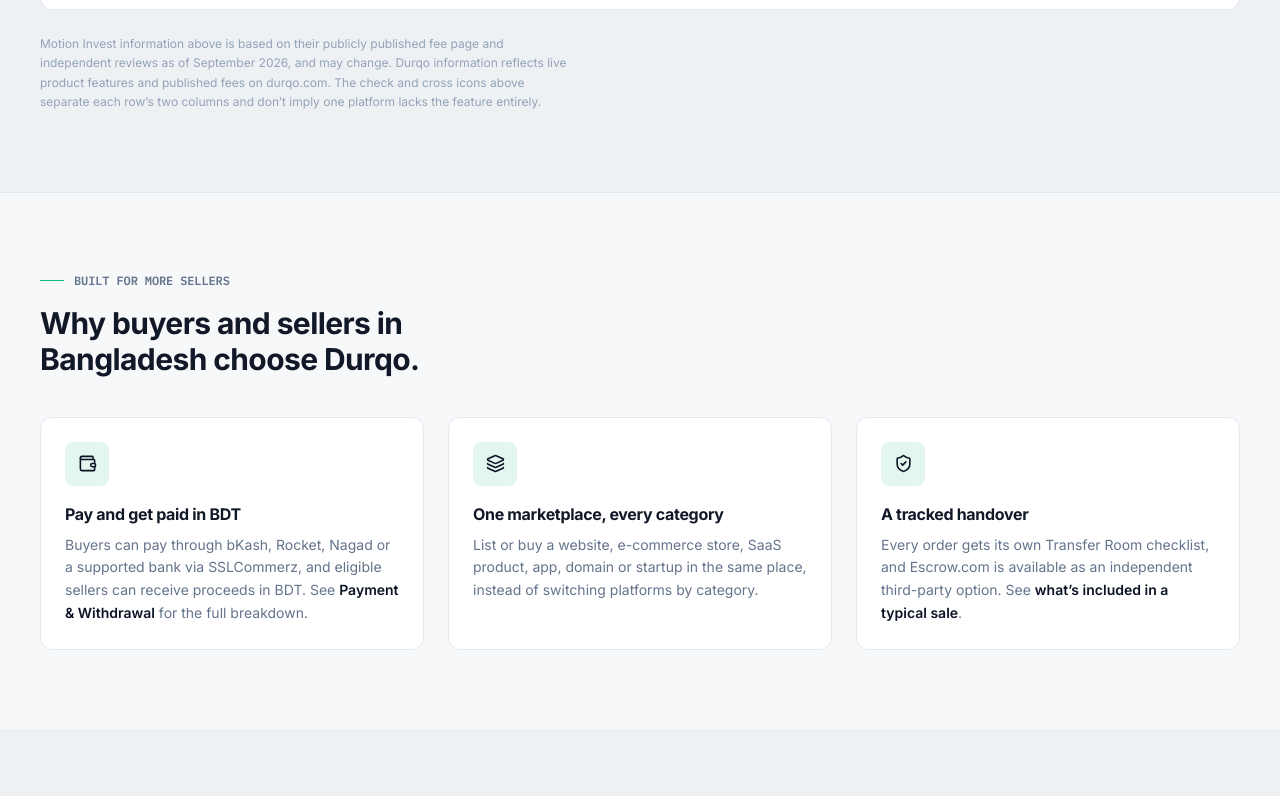
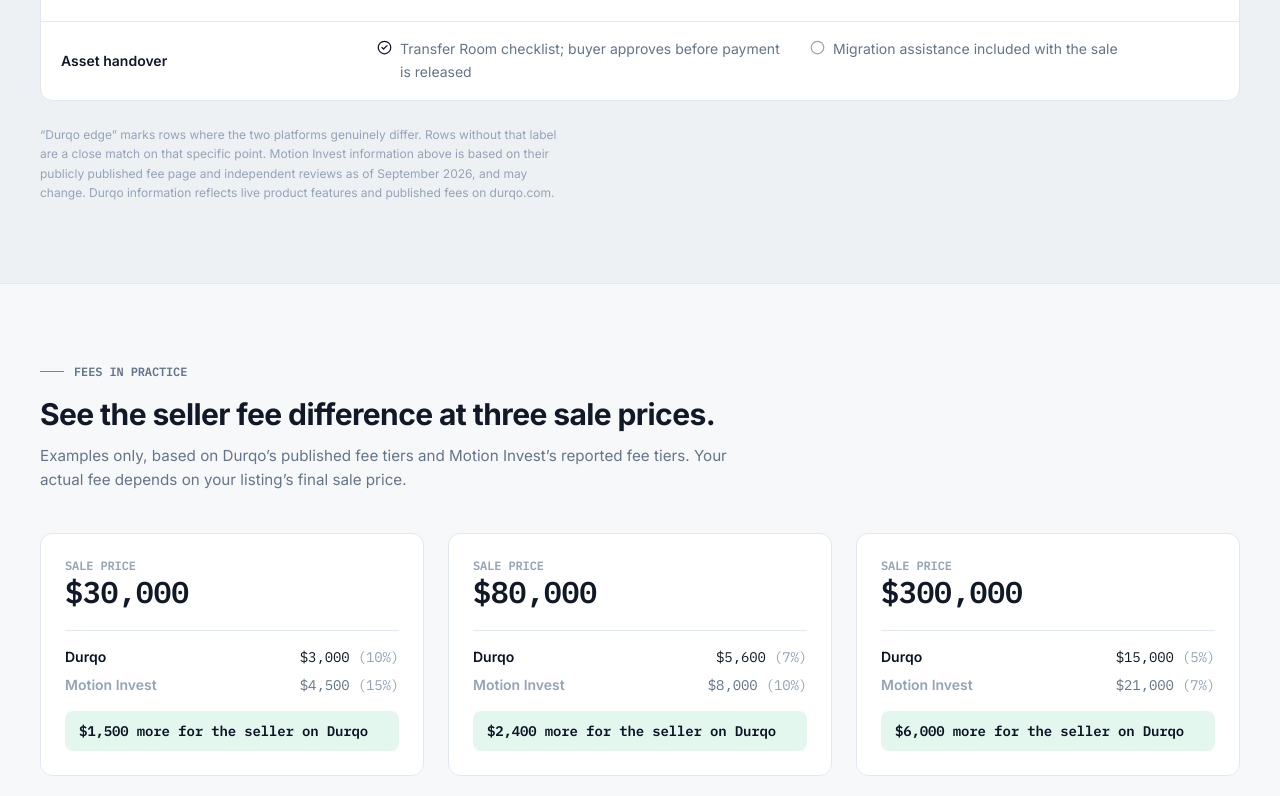
Before and after one commit to mdmanirmia/durqo-app, a Next.js app: page /durqo-vs-motion-invest in a window 1280 px wide. Shown: the part 1560-2356 px from the top of the page. Built offline with nearby package versions, Linux system fonts and the light colour scheme; no server answers.

Commit message:
Premium redesign + SEO depth for Durqo vs Motion Invest page

```diff
--- a/src/app/durqo-vs-motion-invest/page.tsx
+++ b/src/app/durqo-vs-motion-invest/page.tsx
@@ -9,7 +9,8 @@ import {
   ShieldCheck,
   Info,
   CheckCircle2,
-  XCircle,
+  Circle,
+  Sparkles,
 } from "lucide-react";
 import Container from "@/components/ui/Container";
 import Button from "@/components/ui/Button";
@@ -54,24 +55,25 @@ import GroupedFaq, { type FaqGroup } from "@/components/GroupedFaq";
 // the owner asked to drop the visible breadcrumb from the Bangladesh buyer
 // guide's hero for the same reason; kept the BreadcrumbList JSON-LD only,
 // same choice applied here from the start for consistency).
+const META_TITLE = "Durqo vs Motion Invest (2026): Fees, Categories & Payments Compared | Durqo";
+const META_DESCRIPTION =
+  "Durqo vs Motion Invest compared: seller fees, buyer costs, categories accepted, BDT and card payment options, and how each marketplace protects a sale.";
+
 export const metadata: Metadata = {
-  title: "Durqo vs Motion Invest: Compare Fees & Categories | Durqo",
-  description:
-    "Compare Durqo and Motion Invest side by side: seller fees, buyer costs, supported categories, payment methods and how each platform protects a sale.",
+  title: META_TITLE,
+  description: META_DESCRIPTION,
   robots: { index: true, follow: true },
   openGraph: {
     type: "website",
     siteName: "Durqo",
-    title: "Durqo vs Motion Invest: Compare Fees & Categories | Durqo",
-    description:
-      "Compare Durqo and Motion Invest side by side: seller fees, buyer costs, supported categories, payment methods and how each platform protects a sale.",
+    title: META_TITLE,
+    description: META_DESCRIPTION,
     url: "https://www.durqo.com/durqo-vs-motion-invest",
   },
   twitter: {
     card: "summary_large_image",
-    title: "Durqo vs Motion Invest: Compare Fees & Categories | Durqo",
-    description:
-      "Compare Durqo and Motion Invest side by side: seller fees, buyer costs, supported categories, payment methods and how each platform protects a sale.",
+    title: META_TITLE,
+    description: META_DESCRIPTION,
   },
   alternates: { canonical: "https://www.durqo.com/durqo-vs-motion-invest" },
 };
@@ -96,8 +98,7 @@ const ARTICLE_JSON_LD = {
   "@context": "https://schema.org",
   "@type": "Article",
   headline: PAGE_TITLE,
-  description:
-    "Compare Durqo and Motion Invest side by side: seller fees, buyer costs, supported categories, payment methods and how each platform protects a sale.",
+  description: META_DESCRIPTION,
   author: DURQO_ORG,
   publisher: DURQO_ORG,
   datePublished: PUBLISHED_DATE,
@@ -131,52 +132,76 @@ function Inner({ children, className = "" }: { children: React.ReactNode; classN
   return <div className={`mx-auto max-w-[1200px] ${className}`}>{children}</div>;
 }
 
-const COMPARISON_ROWS = [
+const COMPARISON_ROWS: {
+  feature: string;
+  durqo: string;
+  motionInvest: string;
+  winner: "durqo" | "tie";
+}[] = [
   {
     feature: "Categories accepted",
     durqo: "15+ categories: websites, e-commerce, SaaS, apps, domains, startups and more",
     motionInvest: "Content websites and YouTube channels only",
+    winner: "durqo",
   },
   {
     feature: "Seller fee",
     durqo: "Flat tiered fee on the whole sale price: 10% under $50k, 7% from $50k-$250k, 5% over $250k",
     motionInvest: "Reported to range from around 20% on sales under $20k to around 5% on sales over $500k",
+    winner: "durqo",
   },
   {
     feature: "Buyer fee",
     durqo: "No marketplace fee for buyers",
     motionInvest: "No additional fee for buyers",
+    winner: "tie",
   },
   {
     feature: "Upfront listing fee",
     durqo: "None",
     motionInvest: "None",
+    winner: "tie",
   },
   {
     feature: "Payment methods",
     durqo: "Card (Stripe), BDT via bKash, Rocket, Nagad or bank (SSLCommerz), or Escrow.com",
     motionInvest: "USD bank wire transfer",
+    winner: "durqo",
   },
   {
     feature: "BDT / mobile banking support",
     durqo: "Yes, BDT checkout and BDT seller payouts",
     motionInvest: "Not published on their site",
+    winner: "durqo",
   },
   {
     feature: "Where funds are held",
     durqo: "Held by Durqo directly, or independently by Escrow.com if you choose that option",
     motionInvest: "Held in Motion Invest's own bank account until the transfer completes",
+    winner: "durqo",
   },
   {
     feature: "Listing verification",
     durqo: "Listing review plus optional seller identity verification",
     motionInvest: "Seller-submitted income screenshots, Loom walkthroughs and a traffic cross-check",
+    winner: "tie",
   },
   {
     feature: "Asset handover",
     durqo: "Transfer Room checklist; buyer approves before payment is released",
     motionInvest: "Migration assistance included with the sale",
+    winner: "tie",
   },
+];
+
+// Illustrative only: computed from Durqo's published SUCCESS_FEE_TIERS
+// (src/lib/fees.ts) and Motion Invest's reported fee tiers (see this file's
+// top-of-file accuracy note). Not a calculator, not tied to any real
+// listing, hedged again in the section's own footnote.
+const FEE_EXAMPLES = [
+  { price: "$30,000", durqoRate: "10%", durqoFee: "$3,000", miRate: "15%", miFee: "$4,500", savings: "$1,500" },
+  { price: "$80,000", durqoRate: "7%", durqoFee: "$5,600", miRate: "10%", miFee: "$8,000", savings: "$2,400" },
+  { price: "$300,000", durqoRate: "5%", durqoFee: "$15,000", miRate: "7%", miFee: "$21,000", savings: "$6,000" },
 ];
 
 const FAQ_GROUPS: FaqGroup[] = [
@@ -279,6 +304,14 @@ export default function DurqoVsMotionInvestPage() {
                   accepts, how much each one charges, which payment methods are available, and how a sale is
                   protected, so you can decide which fits what you&rsquo;re buying or selling.
                 </p>
+                <div className="mt-5 flex items-start gap-2.5 rounded-lg border border-rule bg-brand-soft/40 px-4 py-3">
+                  <Sparkles size={15} className="mt-0.5 shrink-0 text-brand-strong" aria-hidden />
+                  <p className="text-sm leading-relaxed text-ink">
+                    <span className="font-semibold">Quick answer:</span> Durqo covers 15+ categories with a lower
+                    starting seller fee and BDT payment support; Motion Invest specializes in content sites and
+                    YouTube channels paid by USD wire. The comparison below covers both in full.
+                  </p>
+                </div>
                 <p className="mt-3 text-xs font-medium uppercase tracking-wide text-ink-faint">
                   Reviewed by the Durqo Marketplace Team · Updated September 2026
                 </p>
@@ -383,13 +416,20 @@ export default function DurqoVsMotionInvestPage() {
               <div className="divide-y divide-rule">
                 {COMPARISON_ROWS.map((row) => (
                   <div key={row.feature} className="grid grid-cols-1 gap-x-6 gap-y-2 px-5 py-4 sm:grid-cols-[1fr_1.4fr_1.4fr]">
-                    <p className="text-sm font-semibold text-ink">{row.feature}</p>
+                    <p className="flex flex-wrap items-center gap-2 text-sm font-semibold text-ink">
+                      {row.feature}
+                      {row.winner === "durqo" && (
+                        <span className="mono rounded-full bg-brand-soft px-2 py-0.5 text-[0.6rem] font-semibold uppercase tracking-wide text-brand-strong">
+                          Durqo edge
+                        </span>
+                      )}
+                    </p>
                     <p className="flex items-start gap-2 text-sm leading-relaxed text-ink-soft">
                       <CheckCircle2 size={15} className="mt-0.5 shrink-0 text-brand-strong" aria-hidden />
                       {row.durqo}
                     </p>
                     <p className="flex items-start gap-2 text-sm leading-relaxed text-ink-soft">
-                      <XCircle size={15} className="mt-0.5 shrink-0 text-ink-faint" aria-hidden />
+                      <Circle size={15} className="mt-0.5 shrink-0 text-ink-faint" aria-hidden />
                       {row.motionInvest}
                     </p>
                   </div>
@@ -397,11 +437,52 @@ export default function DurqoVsMotionInvestPage() {
               </div>
             </div>
             <p className="mt-6 max-w-[70ch] text-xs leading-relaxed text-ink-faint">
-              Motion Invest information above is based on their publicly published fee page and independent
-              reviews as of September 2026, and may change. Durqo information reflects live product features and
-              published fees on durqo.com. The check and cross icons above separate each row&rsquo;s two columns
-              and don&rsquo;t imply one platform lacks the feature entirely.
+              &ldquo;Durqo edge&rdquo; marks rows where the two platforms genuinely differ. Rows without that label
+              are a close match on that specific point. Motion Invest information above is based on their
+              publicly published fee page and independent reviews as of September 2026, and may change. Durqo
+              information reflects live product features and published fees on durqo.com.
             </p>
+          </Inner>
+        </Container>
+      </section>
+
+      {/* FEE EXAMPLES */}
+      <section className="border-b border-rule py-14 sm:py-16 lg:py-20">
+        <Container>
+          <Inner>
+            <div className="mb-10 max-w-[70ch]">
+              <DashEyebrow>Fees in practice</DashEyebrow>
+              <h2 className="text-2xl sm:text-3xl">See the seller fee difference at three sale prices.</h2>
+              <p className="mt-3 text-[0.95rem] leading-relaxed text-ink-soft">
+                Examples only, based on Durqo&rsquo;s published fee tiers and Motion Invest&rsquo;s reported fee
+                tiers. Your actual fee depends on your listing&rsquo;s final sale price.
+              </p>
+            </div>
+            <div className="grid gap-6 sm:grid-cols-3">
+              {FEE_EXAMPLES.map((ex) => (
+                <div key={ex.price} className="rounded-xl border border-rule bg-paper-raised p-6">
+                  <p className="mono text-xs font-semibold uppercase tracking-wider text-ink-faint">Sale price</p>
+                  <p className="mono text-3xl font-bold tabular-nums text-ink">{ex.price}</p>
+                  <div className="mt-5 flex items-center justify-between border-t border-rule pt-4">
+                    <span className="text-sm font-semibold text-brand-strong">Durqo</span>
+                    <span className="mono text-sm tabular-nums text-ink">
+                      {ex.durqoFee} <span className="text-ink-faint">({ex.durqoRate})</span>
+                    </span>
+                  </div>
+                  <div className="mt-2 flex items-center justify-between">
+                    <span className="text-sm font-semibold text-ink-faint">Motion Invest</span>
+                    <span className="mono text-sm tabular-nums text-ink-soft">
+                      {ex.miFee} <span className="text-ink-faint">({ex.miRate})</span>
+                    </span>
+                  </div>
+                  <div className="mt-4 rounded-lg bg-brand-soft px-3.5 py-2.5 text-center">
+                    <p className="mono text-sm font-bold tabular-nums text-brand-strong">
+                      {ex.savings} more for the seller on Durqo
+                    </p>
+                  </div>
+                </div>
+              ))}
+            </div>
           </Inner>
         </Container>
       </section>
@@ -481,6 +562,55 @@ export default function DurqoVsMotionInvestPage() {
         </Container>
       </section>
 
+      {/* WHICH SHOULD YOU CHOOSE */}
+      <section className="border-b border-rule py-14 sm:py-16 lg:py-20">
+        <Container>
+          <Inner>
+            <div className="mb-10 max-w-[70ch]">
+              <DashEyebrow>The verdict</DashEyebrow>
+              <h2 className="text-2xl sm:text-3xl">Which one should you choose?</h2>
+            </div>
+            <div className="grid gap-6 md:grid-cols-2">
+              <div className="rounded-2xl border-2 border-brand-strong bg-paper-raised p-7 shadow-sm">
+                <p className="mono mb-3 text-xs font-semibold uppercase tracking-wider text-brand-strong">Choose Durqo if</p>
+                <ul className="flex flex-col gap-3">
+                  {[
+                    "You're buying or selling something other than a content site or YouTube channel, such as e-commerce, SaaS, an app, a domain or a startup",
+                    "You want to pay or get paid in Bangladeshi Taka through bKash, Rocket, Nagad or a bank",
+                    "You want the option of an independent, licensed Escrow.com transaction",
+                    "Your sale price is on the smaller side, where Durqo's 10% starting tier is lower than Motion Invest's reported ~15-20%",
+                  ].map((item) => (
+                    <li key={item} className="flex items-start gap-2.5 text-sm leading-relaxed text-ink-soft">
+                      <CheckCircle2 size={16} className="mt-0.5 shrink-0 text-brand-strong" aria-hidden />
+                      {item}
+                    </li>
+                  ))}
+                </ul>
+                <Button href="/sell" size="lg" className="mt-6">
+                  Sell on Durqo
+                  <ArrowRight size={16} />
+                </Button>
+              </div>
+              <div className="rounded-2xl border border-rule bg-paper-raised p-7">
+                <p className="mono mb-3 text-xs font-semibold uppercase tracking-wider text-ink-faint">Choose Motion Invest if</p>
+                <ul className="flex flex-col gap-3">
+                  {[
+                    "You're specifically selling a content website or YouTube channel",
+                    "You're comfortable paying or receiving funds by USD bank wire only",
+                    "You want a specialist review process built around income screenshots and Loom walkthroughs",
+                  ].map((item) => (
+                    <li key={item} className="flex items-start gap-2.5 text-sm leading-relaxed text-ink-soft">
+                      <CheckCircle2 size={16} className="mt-0.5 shrink-0 text-ink-faint" aria-hidden />
+                      {item}
+                    </li>
+                  ))}
+                </ul>
+              </div>
+            </div>
+          </Inner>
+        </Container>
+      </section>
+
       {/* FAQ */}
       <section className="border-b border-rule py-14 sm:py-16 lg:py-20">
         <Container>
@@ -490,6 +620,31 @@ export default function DurqoVsMotionInvestPage() {
               <h2 className="text-2xl sm:text-3xl">Frequently asked questions.</h2>
             </div>
             <GroupedFaq groups={FAQ_GROUPS} />
+          </Inner>
+        </Container>
+      </section>
+
+      {/* RELATED READING */}
+      <section className="border-b border-rule bg-paper-sunk py-10">
+        <Container>
+          <Inner>
+            <p className="mono mb-4 text-xs font-semibold uppercase tracking-wider text-ink-faint">Keep exploring</p>
+            <div className="flex flex-wrap gap-x-8 gap-y-3">
+              {[
+                { href: "/how-to-sell", label: "How to Sell a Business on Durqo" },
+                { href: "/buy-and-sell-digital-businesses-in-bdt", label: "Buy & Sell Digital Businesses in BDT" },
+                { href: "/whats-included", label: "What's Included in a Typical Sale" },
+              ].map(({ href, label }) => (
+                <Link
+                  key={href}
+                  href={href}
+                  className="inline-flex items-center gap-1.5 text-sm font-semibold text-brand-strong hover:underline"
+                >
+                  {label}
+                  <ArrowRight size={14} />
+                </Link>
+              ))}
+            </div>
           </Inner>
         </Container>
       </section>
```
